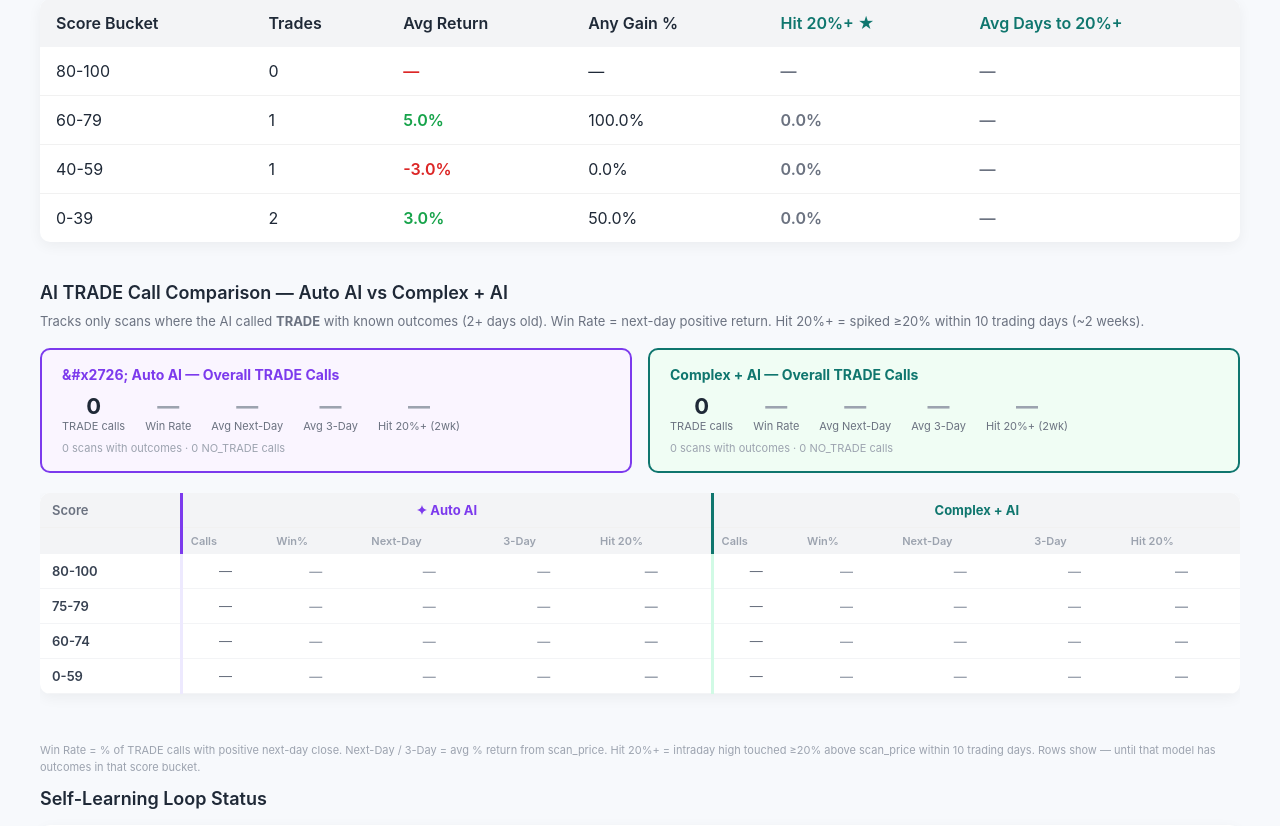
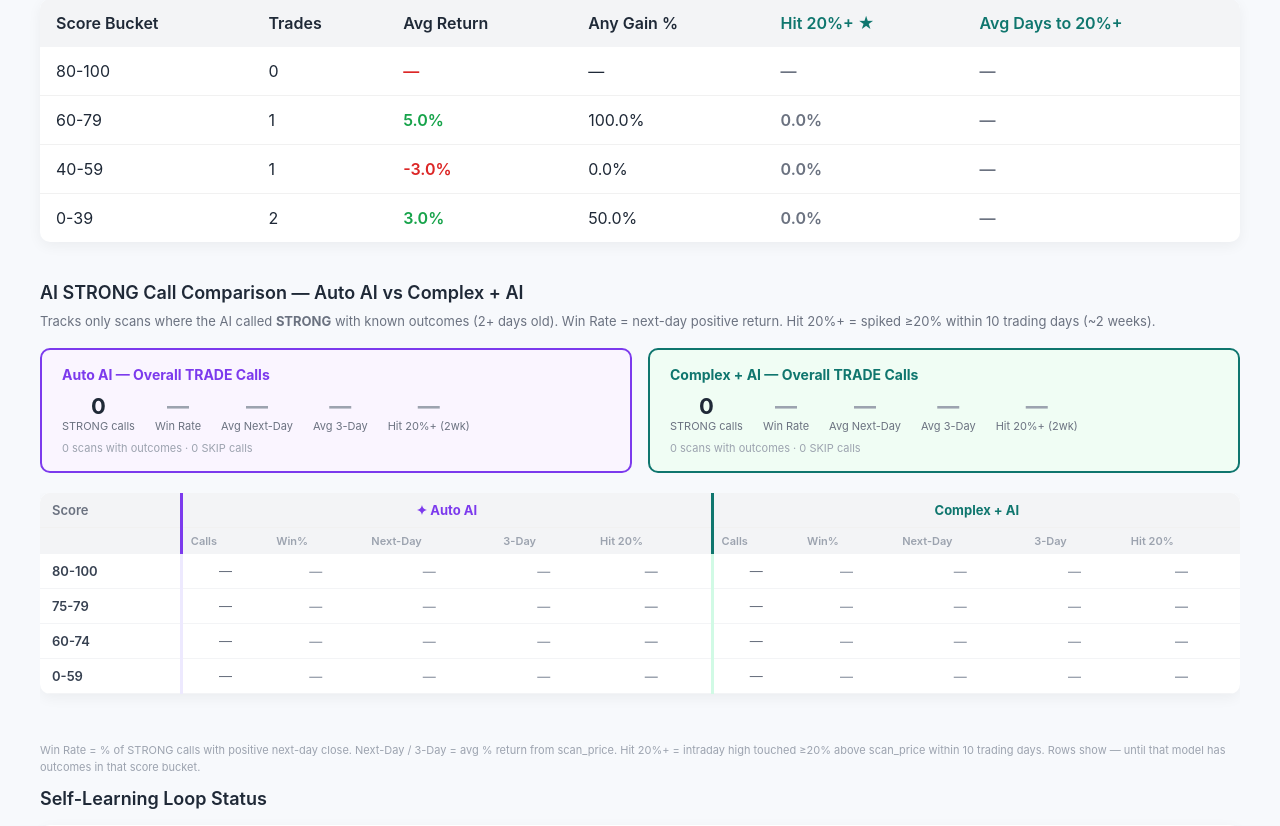
Before and after one commit to mboerner32/ai_trading_mvp, a FastAPI app: page /analytics in a window 1280 px wide. Shown: the part 539-1365 px from the top of the page. Run offline with FastAPI, Linux system fonts and the light colour scheme; a user stored in the database is signed in; data comes from the database, SQL or seed files in the repository; data that the repository does not hold is empty.

Commit message:
fix 6 bugs + analytics label cleanup
- autoai weight guardrail: restore rel_vol/shares tiers if all zeroed
- autoai hypothesis isolation: write to autoai_hypothesis key, not shared blob
- save_weight_changelog: fix wrong arg order/count in chat routes
- sqlite WAL mode + busy timeout for concurrent write safety
- chat rate limiting: 20 msgs/min per user (server-side)
- fix DOM removal bug in approveSuggestion (wrong closest selector)
- analytics: remove stray html entity from TRADE Calls headline

Co-Authored-By: Claude Sonnet 4.6 <noreply@anthropic.com>

```diff
--- a/main.py
+++ b/main.py
@@ -68,6 +68,7 @@ from app.database import (
     get_recent_feedback,
     get_all_feedback,
     save_hypothesis,
+    save_autoai_hypothesis_blob,
     get_hypothesis,
     update_password,
     save_squeeze_weights,
@@ -235,6 +236,22 @@ AUTOAI_MIN_CLOSED_TRADES     = 10   # minimum closed trades before weights auto-
 AUTOAI_MIN_NEW_OUTCOMES      = 5    # new outcome-labeled scans needed to trigger a run
 AUTOAI_MAX_WEIGHT_DRIFT      = 0.40 # cap any single weight to ±40% of its default
 
+# --- Chat rate limiting (in-process, per user) ---
+import collections as _collections
+_chat_rate: dict[str, _collections.deque] = {}
+_CHAT_RATE_WINDOW = 60      # seconds
+_CHAT_RATE_MAX    = 20      # messages per window
+
+def _chat_allowed(username: str) -> bool:
+    now = _time.monotonic()
+    q = _chat_rate.setdefault(username, _collections.deque())
+    while q and now - q[0] > _CHAT_RATE_WINDOW:
+        q.popleft()
+    if len(q) >= _CHAT_RATE_MAX:
+        return False
+    q.append(now)
+    return True
+
 
 def _build_hypothesis_text_from_autoai(result: dict) -> str:
     """Convert autonomous_optimize() JSON hypotheses list into the existing ## Hypotheses text format."""
@@ -306,16 +323,28 @@ def _auto_ai_optimize():
                 max_val = int(default_val * (1 + AUTOAI_MAX_WEIGHT_DRIFT))
                 new_weights[key] = max(0, min(max_val, int(new_weights[key])))
 
+        # Safety guardrail: ensure at least one rel_vol tier and one shares tier stay > 0
+        # (zeroing all of them would make the scorer useless for momentum detection)
+        rel_vol_keys = ["rel_vol_50x", "rel_vol_25x", "rel_vol_10x", "rel_vol_5x"]
+        shares_keys  = ["shares_lt10m", "shares_lt30m", "shares_lt100m"]
+        if max(new_weights.get(k, 0) for k in rel_vol_keys) == 0:
+            new_weights["rel_vol_10x"] = DEFAULT_SQUEEZE_WEIGHTS["rel_vol_10x"]
+            print("AUTO-AI: guardrail restored rel_vol_10x (all rel_vol tiers were zeroed)")
+        if max(new_weights.get(k, 0) for k in shares_keys) == 0:
+            new_weights["shares_lt10m"] = DEFAULT_SQUEEZE_WEIGHTS["shares_lt10m"]
+            print("AUTO-AI: guardrail restored shares_lt10m (all shares tiers were zeroed)")
+
         hypotheses_auto    = 0
         hypotheses_pending = 0
 
         # Save hypotheses with confidence; auto-activate high-confidence ones
         raw_hyps = result.get("hypotheses", [])
         if raw_hyps:
-            # Update the hypothesis text blob for backward compat (per-stock AI enrichment)
+            # Save Auto AI's synthesized hypothesis to its OWN key so it never
+            # overwrites the admin-curated Complex+AI hypothesis blob.
             hyp_text = _build_hypothesis_text_from_autoai(result)
             if hyp_text:
-                save_hypothesis(hyp_text, len(all_feedback) + current_count)
+                save_autoai_hypothesis_blob(hyp_text, len(all_feedback) + current_count)
 
             rules_to_save = []
             for h in raw_hyps:
@@ -1776,6 +1805,9 @@ async def api_chat(request: Request):
     """AI model advisor chat endpoint. All logged-in users."""
     if "user" not in request.session:
         return JSONResponse({"error": "Not authenticated"}, status_code=401)
+    username = request.session["user"]
+    if not _chat_allowed(username):
+        return JSONResponse({"error": "Rate limit exceeded — please wait a moment."}, status_code=429)
     body = await request.json()
     message = (body.get("message") or "").strip()
     history = body.get("history") or []
@@ -1837,7 +1869,7 @@ async def api_chat_execute(request: Request):
             base = existing["weights"].copy() if existing else DEFAULT_SQUEEZE_WEIGHTS.copy()
             base.update({k: int(v) for k, v in weights.items()})
             save_squeeze_weights(base, rationale, [], summary)
-            save_weight_changelog(base, rationale, [], summary)
+            save_weight_changelog(summary, rationale, base)
         model_label = "Auto AI" if model == "autoai" else "Complex+AI"
         return JSONResponse({"ok": True, "message": f"{model_label} weights updated."})
 
@@ -1904,7 +1936,7 @@ async def api_approve_suggestion(request: Request, suggestion_id: int):
             base = existing["weights"].copy() if existing else DEFAULT_SQUEEZE_WEIGHTS.copy()
             base.update({k: int(v) for k, v in weights.items()})
             save_squeeze_weights(base, rationale, [], summary)
-            save_weight_changelog(base, rationale, [], summary)
+            save_weight_changelog(summary, rationale, base)
     else:
         ok_msg = f"Unknown action type: {action}"
     dismiss_chat_suggestion(suggestion_id, "approved")
--- a/templates/analytics.html
+++ b/templates/analytics.html
@@ -237,14 +237,14 @@
             {% set nt = model_validation.by_decision.get('NO_TRADE') %}
             {% if t %}
             <div style="font-size:13px; margin-bottom:6px;">
-                <span style="color:#10b981; font-weight:600;">TRADE</span>
+                <span style="color:#10b981; font-weight:600;">STRONG</span>
                 &nbsp;{{ t.hit_20pct }}% hit 20%
                 <span style="color:#6b7280; font-size:11px;">({{ t.count }} calls)</span>
             </div>
             {% endif %}
             {% if nt %}
             <div style="font-size:13px;">
-                <span style="color:#ef4444; font-weight:600;">NO_TRADE</span>
+                <span style="color:#ef4444; font-weight:600;">SKIP</span>
                 &nbsp;{{ nt.hit_20pct }}% were real moves missed
                 <span style="color:#6b7280; font-size:11px;">({{ nt.count }} calls)</span>
             </div>
@@ -299,10 +299,10 @@
 
     <!-- MODEL TRADE CALL COMPARISON -->
     <div class="section-title" style="margin-top:32px;">
-        AI TRADE Call Comparison — Auto AI vs Complex + AI
+        AI STRONG Call Comparison — Auto AI vs Complex + AI
     </div>
     <p style="color:#6b7280; font-size:13px; margin:-8px 0 16px; line-height:1.6;">
-        Tracks only scans where the AI called <strong>TRADE</strong> with known outcomes (2+ days old).
+        Tracks only scans where the AI called <strong>STRONG</strong> with known outcomes (2+ days old).
         Win Rate = next-day positive return. Hit 20%+ = spiked ≥20% within 10 trading days (~2 weeks).
     </p>
 
@@ -316,12 +316,12 @@
     <div style="border:2px solid {{ '#7c3aed' if mode_key == 'autoai' else '#0f766e' }};
                 border-radius:10px; padding:16px 20px; background:{{ '#faf5ff' if mode_key == 'autoai' else '#f0fdf4' }};">
         <div style="font-weight:700; font-size:14px; color:{{ '#7c3aed' if mode_key == 'autoai' else '#0f766e' }}; margin-bottom:10px;">
-            {{ '&#x2726; ' if mode_key == 'autoai' else '' }}{{ m.label }} — Overall TRADE Calls
+            {{ m.label }} — Overall TRADE Calls
         </div>
         <div style="display:flex; gap:20px; flex-wrap:wrap;">
             <div style="text-align:center;">
                 <div style="font-size:22px; font-weight:700; color:#1f2937;">{{ o.trade_calls }}</div>
-                <div style="font-size:11px; color:#6b7280;">TRADE calls</div>
+                <div style="font-size:11px; color:#6b7280;">STRONG calls</div>
             </div>
             <div style="text-align:center;">
                 <div style="font-size:22px; font-weight:700;
@@ -353,7 +353,7 @@
             </div>
         </div>
         <div style="font-size:11px; color:#9ca3af; margin-top:8px;">
-            {{ o.total_with_outcomes }} scans with outcomes · {{ o.no_trade_calls }} NO_TRADE calls
+            {{ o.total_with_outcomes }} scans with outcomes · {{ o.no_trade_calls }} SKIP calls
         </div>
     </div>
     {% endfor %}
@@ -444,7 +444,7 @@
     </div>
 
     <p style="font-size:11px; color:#9ca3af; margin-top:8px; line-height:1.6;">
-        Win Rate = % of TRADE calls with positive next-day close.
+        Win Rate = % of STRONG calls with positive next-day close.
         Next-Day / 3-Day = avg % return from scan_price.
         Hit 20%+ = intraday high touched ≥20% above scan_price within 10 trading days.
         Rows show — until that model has outcomes in that score bucket.
@@ -607,15 +607,15 @@
 
         <p style="font-size:13px; color:#6b7280; margin-top:0; margin-bottom:20px;">
             Based on <strong>{{ model_validation.total }}</strong> live scans with known outcomes.
-            Key question: when the AI says <strong>TRADE</strong>, does the hit rate exceed
-            <strong>NO_TRADE</strong>?
+            Key question: when the AI says <strong>STRONG</strong>, does the hit rate exceed
+            <strong>SKIP</strong>?
         </p>
 
         <!-- AI Decision comparison -->
         {% if model_validation.by_decision %}
         <div style="margin-bottom:24px;">
             <div style="font-size:12px; font-weight:600; color:#374151; text-transform:uppercase;
-                        letter-spacing:0.05em; margin-bottom:10px;">AI Decision (TRADE vs NO_TRADE)</div>
+                        letter-spacing:0.05em; margin-bottom:10px;">AI Decision (STRONG vs SKIP)</div>
             <div style="overflow-x:auto;">
             <table style="width:100%; border-collapse:collapse; font-size:13px;">
                 <thead>
@@ -634,7 +634,7 @@
                 <tr style="border-bottom:1px solid #f3f4f6;">
                     <td style="padding:10px 12px; font-weight:600;
                         color:{{ '#0f766e' if decision == 'TRADE' else '#6b7280' }};">
-                        {{ decision }}
+                        {{ 'STRONG' if decision == 'TRADE' else ('SKIP' if decision == 'NO_TRADE' else decision) }}
                     </td>
                     <td style="padding:10px 12px; text-align:right;">{{ s.count }}</td>
                     <td style="padding:10px 12px; text-align:right; font-weight:600;
```
Also changed, not shown: app/database.py (+46 -3 lines), templates/index.html (+7 -2 lines).
